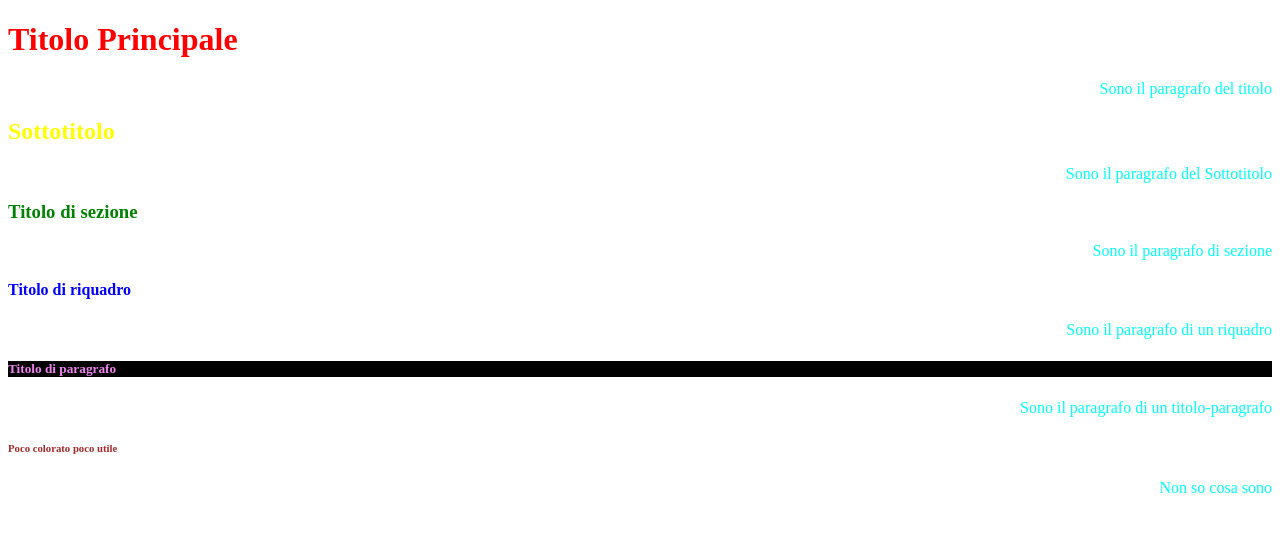
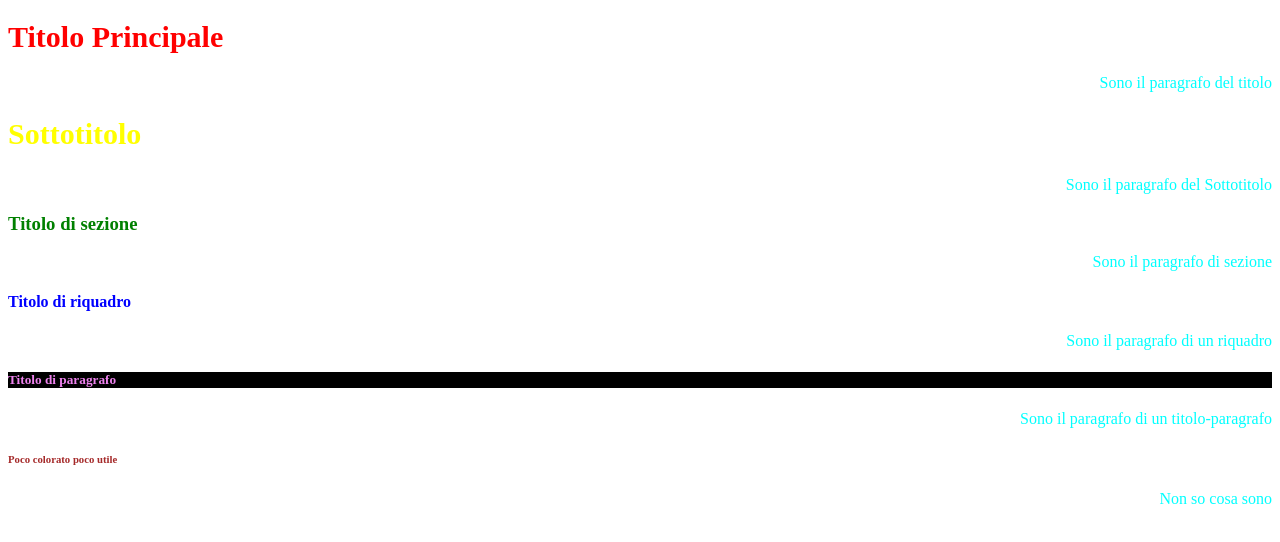
Before and after one commit to Erascaius/Esercizi-Css, a plain HTML site: page index.html in a window 1280 px wide. Drawn offline with Linux system fonts and the light colour scheme.

Commit message:
Feat(Html+Css): Selected 2 Titles and added a class to them, then changed the font size

```diff
--- a/index.html
+++ b/index.html
@@ -8,11 +8,11 @@
 </head>
 <body>
     <div>
-        <h1>Titolo Principale</h1>
+        <h1 class="supp">Titolo Principale</h1>
         <p>Sono il paragrafo del titolo</p>
     </div>
     <div>
-        <h2>Sottotitolo</h2>
+        <h2 class="supp">Sottotitolo</h2>
         <p>Sono il paragrafo del Sottotitolo</p>
     </div>
     <div>
--- a/style.css
+++ b/style.css
@@ -23,3 +23,6 @@ h6{
 #Noob{
     background-color: black;
 }
+.supp{
+    font-size: 30px;
+}
```
